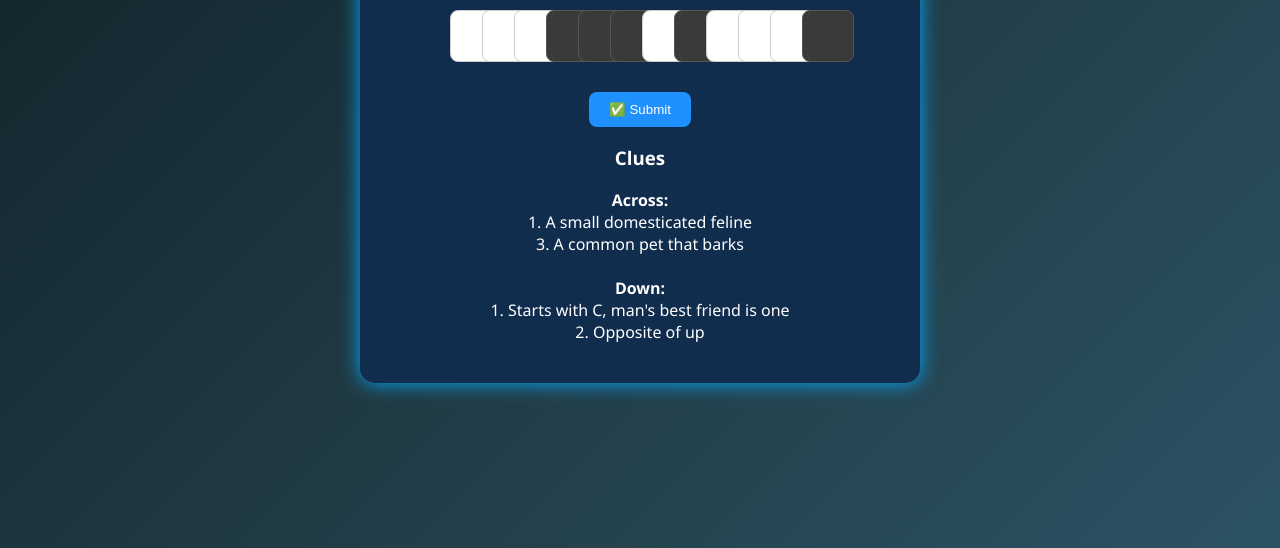
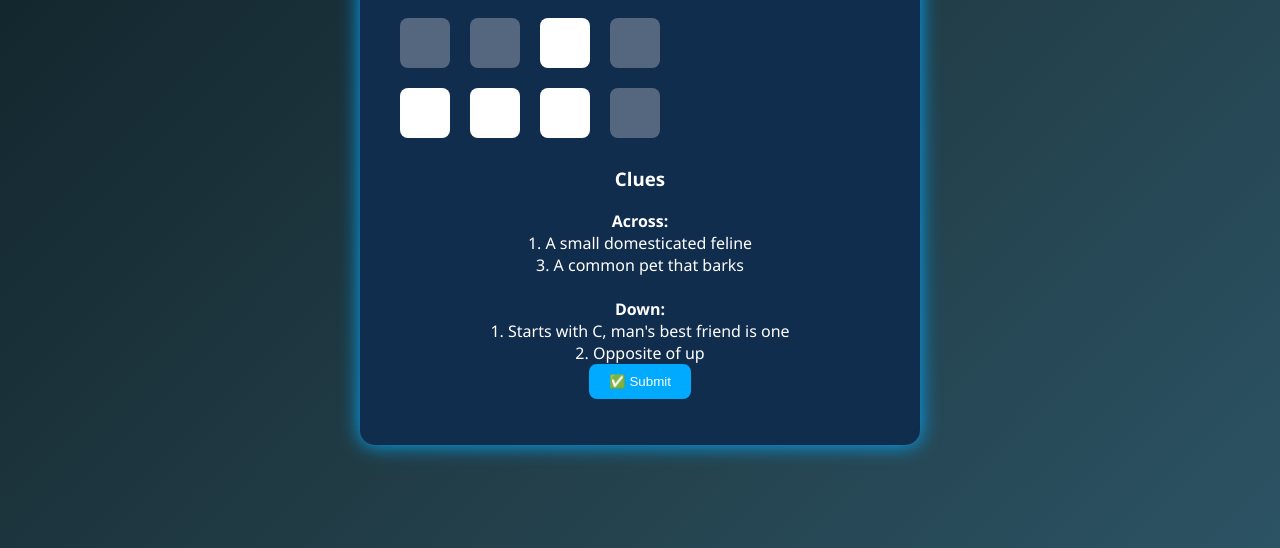
Before and after one commit to dityak/devops-project, a website: page crossword.html in a window 1280 px wide. Shown: the part 268-816 px from the top of the page. Drawn offline with Linux system fonts and the light colour scheme.

Commit message:
✨ Added crossword submit button and validation logic

```diff
--- a/crossword.html
+++ b/crossword.html
@@ -3,81 +3,17 @@
 <head>
   <title>Daily Crossword</title>
   <link rel="stylesheet" href="style.css">
-  <style>
-    .crossword-container {
-      display: grid;
-      grid-template-columns: auto 1fr;
-      gap: 20px;
-      margin-top: 20px;
-    }
-
-    .grid-wrapper {
-      display: grid;
-      grid-template-columns: repeat(auto-fit, minmax(30px, 30px));
-      gap: 2px;
-      margin-left: 30px;
-      position: relative;
-    }
-
-    .cell {
-      width: 30px;
-      height: 30px;
-      text-align: center;
-      text-transform: uppercase;
-      font-weight: bold;
-      font-size: 16px;
-      border: 1px solid #ccc;
-      background-color: white;
-    }
-
-    .cell:disabled {
-      background-color: #3a3a3a;
-      border: 1px solid #555;
-    }
-
-    .number-label {
-      font-size: 12px;
-      position: absolute;
-      color: #ccc;
-      top: -25px;
-      text-align: center;
-      width: 30px;
-    }
-
-    .row-label {
-      position: absolute;
-      left: -25px;
-      font-size: 12px;
-      color: #ccc;
-    }
-
-    #submitBtn {
-      margin-top: 20px;
-      padding: 10px 20px;
-      background-color: #1e90ff;
-      color: white;
-      border: none;
-      border-radius: 8px;
-      cursor: pointer;
-    }
-
-    #submitBtn:hover {
-      background-color: #187bcd;
-    }
-  </style>
 </head>
 <body>
   <div class="container">
     <h2>🧩 Daily Crossword</h2>
-    <div class="crossword-container">
-      <div id="labels"></div>
-      <div class="grid-wrapper" id="crossword"></div>
-    </div>
-    <button id="submitBtn" onclick="checkAnswers()">✅ Submit</button>
-
+    <div id="crossword"></div>
     <h3>Clues</h3>
     <div id="clues"></div>
-    <div id="feedback" style="margin-top: 10px; font-weight: bold;"></div>
+
+    <!-- ✅ Add submit button and feedback -->
+    <button id="submitCrossword" onclick="checkCrossword()">✅ Submit</button>
+    <p id="crosswordFeedback"></p>
   </div>
 
   <script src="crossword.js"></script>
--- a/public/crossword.js
+++ b/public/crossword.js
@@ -1,41 +1,17 @@
-let correctAnswers = [
-  ["C", "A", "T", "", ""],
-  ["", "", "R", "", ""],
-  ["D", "O", "G", "", ""]
-];
-
 fetch('daily_crossword.json')
   .then(res => res.json())
   .then(data => {
     const { grid, clues } = data;
     const crosswordDiv = document.getElementById('crossword');
-    const labelsDiv = document.getElementById('labels');
+    const cluesDiv = document.getElementById('clues');
 
-    // Add column numbers
-    let topLabels = document.createElement('div');
-    topLabels.style.display = 'flex';
-    for (let i = 0; i < grid[0].length; i++) {
-      let label = document.createElement('div');
-      label.className = 'number-label';
-      label.innerText = i + 1;
-      topLabels.appendChild(label);
-    }
-    labelsDiv.appendChild(topLabels);
-
-    // Add row labels + crossword input grid
-    crosswordDiv.innerHTML = '';
-    grid.forEach((row, rowIndex) => {
-      row.forEach((cell, colIndex) => {
-        let input = document.createElement('input');
-        input.className = 'cell';
-        input.maxLength = 1;
-        if (cell === "") input.disabled = true;
-        crosswordDiv.appendChild(input);
-      });
-    });
+    // Render grid
+    crosswordDiv.innerHTML = grid.map(row =>
+      `<div style="display:flex">${row.map(cell =>
+        `<input style="width:30px;height:30px;text-transform:uppercase;text-align:center" maxlength="1" ${cell === "" ? "disabled" : ""}>`).join('')}</div>`
+    ).join('');
 
     // Render clues
-    const cluesDiv = document.getElementById('clues');
     cluesDiv.innerHTML = `
       <strong>Across:</strong><br>${Object.entries(clues.across).map(([k, v]) => `${k}. ${v}`).join('<br>')}
       <br><br>
@@ -43,22 +19,21 @@ fetch('daily_crossword.json')
     `;
   });
 
-function checkAnswers() {
-  const inputs = document.querySelectorAll('.cell');
-  let correct = true;
-  let index = 0;
 
-  for (let row = 0; row < correctAnswers.length; row++) {
-    for (let col = 0; col < correctAnswers[row].length; col++) {
-      if (correctAnswers[row][col] !== "") {
-        const value = inputs[index].value.toUpperCase();
-        if (value !== correctAnswers[row][col]) {
-          correct = false;
-        }
-      }
-      index++;
-    }
-  }
+// ✅ Crossword validation function
+function checkCrossword() {
+  const inputs = document.querySelectorAll('#crossword input');
+  const userAnswers = Array.from(inputs).map(input => input.disabled ? "" : input.value.toUpperCase());
 
-  document.getElementById('feedback').innerText = correct ? "✅ Correct!" : "❌ Incorrect, try again!";
+  const correctAnswers = [
+    'C','A','T','',
+    '','','R','',
+    'D','O','G',''
+  ];
+
+  const isCorrect = userAnswers.every((val, idx) => val === correctAnswers[idx]);
+
+  const feedback = document.getElementById('crosswordFeedback');
+  feedback.innerText = isCorrect ? "✅ Well done!" : "❌ Try again!";
+  feedback.style.color = isCorrect ? "lightgreen" : "red";
 }
```
